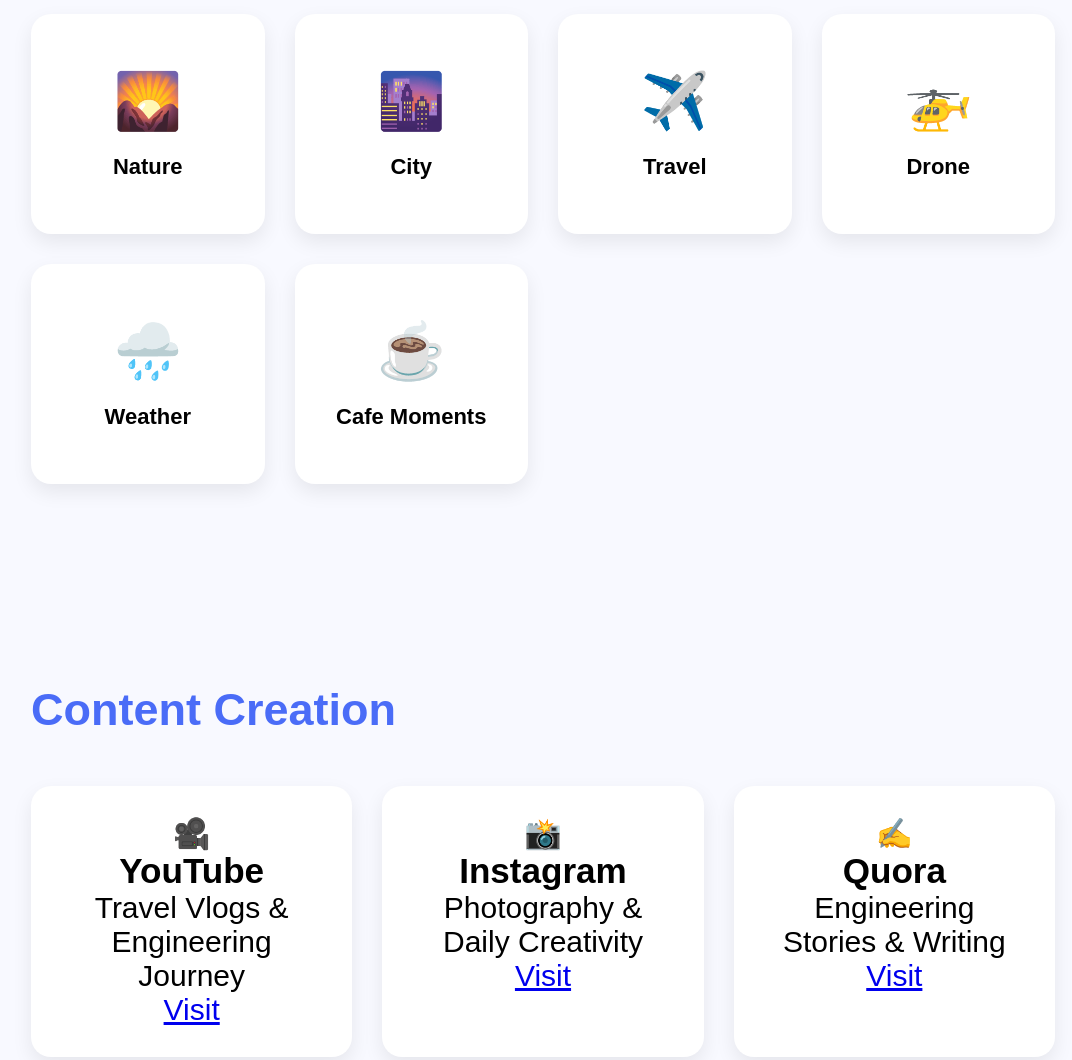
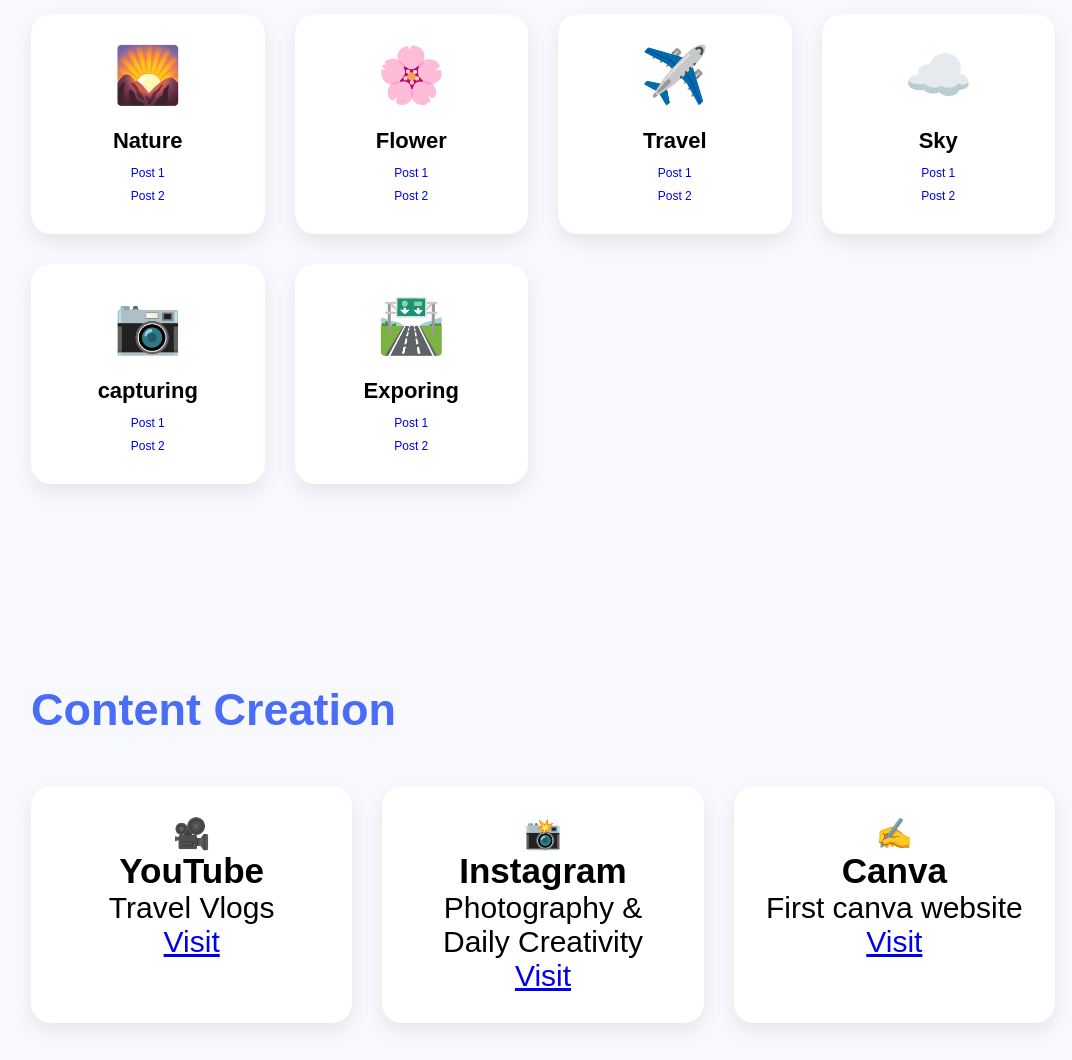
Before and after one commit to DikshaPatel-ECE/Diksha_Patel-portfolio, a website: page public/index.html in a window 1280 px wide. Shown: the part 3660-4720 px from the top of the page, without its empty margins (97-1169 px from the left). Drawn offline with Linux system fonts and the light colour scheme.

Commit message:
Update portfolio design, links and resume

```diff
--- a/public/index.html
+++ b/public/index.html
@@ -288,33 +288,71 @@ Simple expense management application built using Python.
     <div class="gallery">
 
         <div class="photo-card">
-            🌄
-            <h3>Nature</h3>
-        </div>
+    🌄
+    <h3>Nature</h3>
+
+    <div class="photo-links">
+        <a href="https://www.instagram.com/p/DbkQt8zz4Wb/" target="_blank">Post 1</a>
+        <a href="https://www.instagram.com/p/DbrzUlUTu1P/" target="_blank">Post 2</a>
+
+
+    </div>
+    </div>
 
         <div class="photo-card">
-            🌆
-            <h3>City</h3>
+            🌸
+            <h3>Flower</h3>
+            <div class="photo-links">
+        <a href="https://www.instagram.com/p/DbkQt8zz4Wb/" target="_blank">Post 1</a>
+        <a href="https://www.instagram.com/p/DaVyUkhT8nb/" target="_blank">Post 2</a>
+
+
+         </div>
+
         </div>
 
         <div class="photo-card">
             ✈️
             <h3>Travel</h3>
+            <div class="photo-links">
+        <a href="https://www.instagram.com/p/DbPiMmYzRqQ/" target="_blank">Post 1</a>
+        <a href="https://www.instagram.com/p/DaHfuoNk4O3/?img_index=1" target="_blank">Post 2</a>
+
+
+        </div>
         </div>
 
         <div class="photo-card">
-            🚁
-            <h3>Drone</h3>
+            ☁️
+            <h3>Sky</h3>
+            <div class="photo-links">
+        <a href="https://www.instagram.com/p/DZ9qAhDk5F8/?img_index=1" target="_blank">Post 1</a>
+        <a href="https://www.instagram.com/p/DZ_0YS0kz-h/?img_index=1" target="_blank">Post 2</a>
+
+
+        </div>
         </div>
 
         <div class="photo-card">
-            🌧️
-            <h3>Weather</h3>
+            📷
+            <h3>capturing</h3>
+            <div class="photo-links">
+        <a href="https://www.instagram.com/p/DbkQt8zz4Wb/" target="_blank">Post 1</a>
+        <a href="https://www.instagram.com/reel/DbfJvA-TQqu/" target="_blank">Post 2</a>
+
+
+        </div>
         </div>
 
         <div class="photo-card">
-            ☕
-            <h3>Cafe Moments</h3>
+            🛣️
+            <h3>Exporing</h3>
+            <div class="photo-links">
+        <a href="https://www.instagram.com/reel/DaZpLGLTsTH/" target="_blank">Post 1</a>
+        <a href="https://www.instagram.com/reel/DakJAW8zyZJ/" target="_blank">Post 2</a>
+
+
+        </div>
         </div>
 
     </div>
@@ -332,7 +370,7 @@ Simple expense management application built using Python.
 
 <h3>YouTube</h3>
 
-<p>Travel Vlogs & Engineering Journey</p>
+<p>Travel Vlogs </p>
 
 <a href="https://www.youtube.com/@travelwithme1801">Visit</a>
 
@@ -354,11 +392,11 @@ Simple expense management application built using Python.
 
 ✍️
 
-<h3>Quora</h3>
+<h3>Canva</h3>
 
-<p>Engineering Stories & Writing</p>
+<p>First canva website </p>
 
-<a href="https://www.quora.com/profile/JustATeenager-1">Visit</a>
+<a href="https://www.canva.com/design/DAHIW3AazTY/HP2gs-AP1Fh_eSa0uAVqfA/edit">Visit</a>
 
 </div>
 
@@ -418,7 +456,7 @@ Simple expense management application built using Python.
 
 <div class="achievement-card">
 
-<h1>100K+</h1>
+<h1>150K+</h1>
 
 <p>YouTube Views</p>
 
@@ -426,9 +464,11 @@ Simple expense management application built using Python.
 
 <div class="achievement-card">
 
-<h1>7</h1>
+<h1>7+</h1>
 
-<p>Volleyball Championships</p>
+<p>Volleyball Championships
+    (intercollege)
+</p>
 
 </div>
 
@@ -444,7 +484,7 @@ Simple expense management application built using Python.
         View my latest resume.
     </p>
 
-    <a href="assets/Diksha_Patel_Resume.pdf"
+    <a href="RESUME.DikshaPatel.pdf.pdf"
        target="_blank"
        class="resume-btn">
 
@@ -472,7 +512,9 @@ Electronics & Communication Engineering Student
 
 <a href="#">YouTube</a>
 
-<a href="#">Quora</a>
+<a href="#">Canva
+
+</a>
 
 </div>
 
--- a/public/style.css
+++ b/public/style.css
@@ -1456,3 +1456,17 @@ padding:40px 20px;
     box-shadow:0 10px 20px rgba(74,108,247,.35);
 
 }
+.photo-links {
+    margin-top: 10px;
+    display: flex;
+    flex-direction: column;
+    gap: 4px;
+}
+
+.photo-links a {
+    font-size: 0.75rem;
+    padding: 2px 6px;
+    margin: 0;
+    line-height: 1.2;
+    text-decoration: none;
+}
```
Also changed, not shown: 2 other files.
